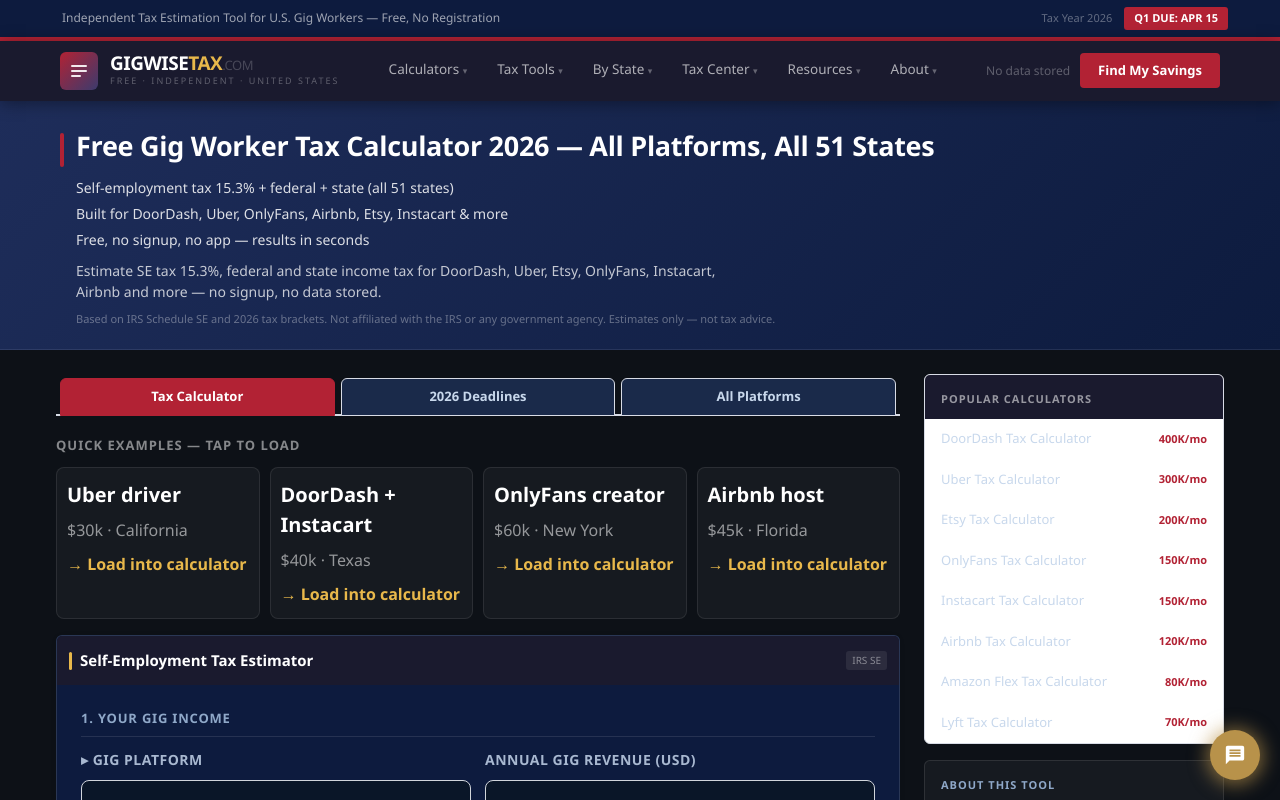
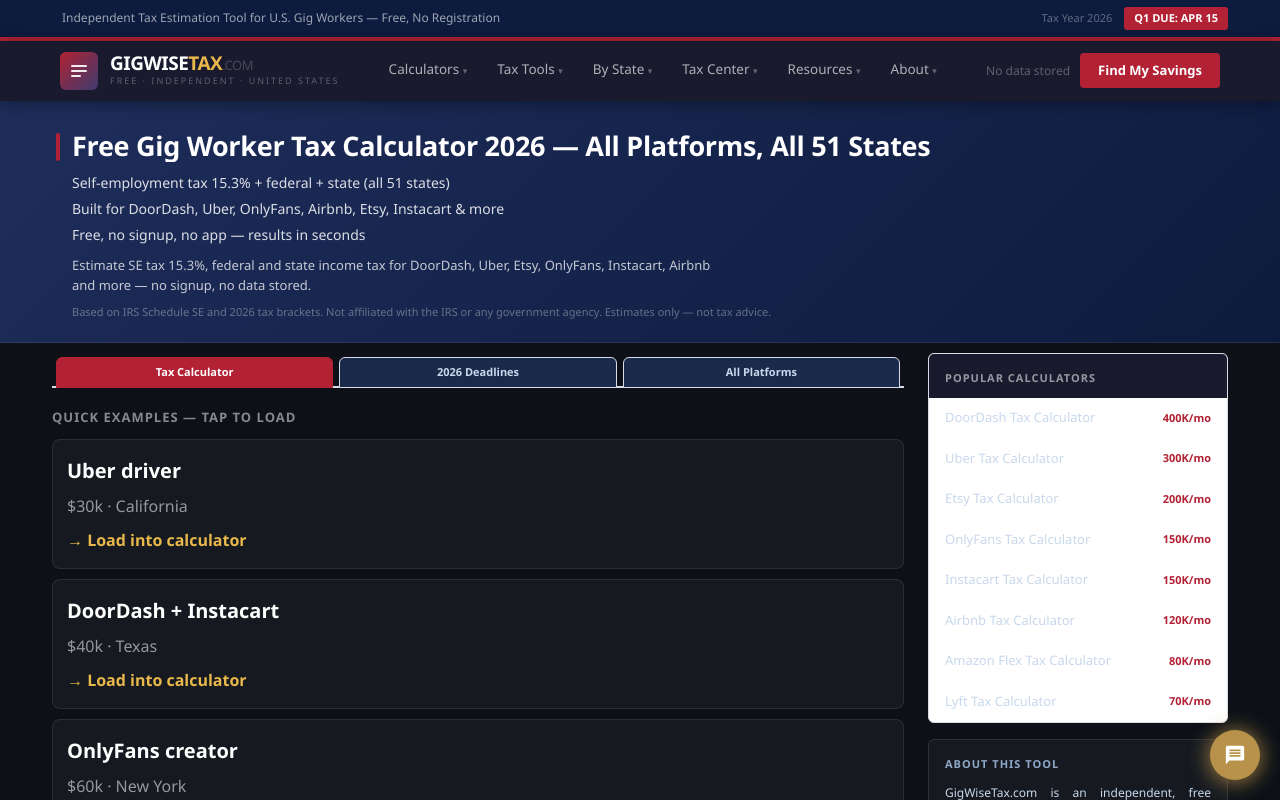
Before and after one commit to devqrcraft-ui/gigwisetax, a Next.js app: page / in a window 1280 px wide. Shown: the top 800 px of the page. Built offline with nearby package versions, Linux system fonts and the light colour scheme.

Commit message:
fix: CLS 0.371→~0.05 mobile-first isMobile, desktop CSS grid overrides

```diff
--- a/app/home-client.tsx
+++ b/app/home-client.tsx
@@ -46,7 +46,7 @@ const QUICK_EXAMPLES = [
 
 export default function HomeClient() {
   const [tab, setTab]         = useState<'calc'|'deadlines'|'platforms'>('calc')
-  const [isMobile, setIsMobile] = useState(false)
+  const [isMobile, setIsMobile] = useState(true)
   useEffect(() => {
     const check = () => setIsMobile(window.innerWidth < 900)
     check()
@@ -106,7 +106,7 @@ export default function HomeClient() {
   const label    = { display: 'block', fontSize: 14, fontWeight: 700, color: '#a8b8d0', textTransform: 'uppercase' as const, letterSpacing: '0.5px', marginBottom: 10 }
   const inp      = { width: '100%', border: '1px solid #d1d5db', borderRadius: 8, padding: '14px 16px', fontSize: 17, color: '#e8eef8', background: '#0a1628', boxSizing: 'border-box' as const }
   const btnDark  = { background: '#1a1a2e', color: '#fff', padding: '18px 0', borderRadius: 8, fontSize: 19, fontWeight: 800, cursor: 'pointer', textAlign: 'center' as const, width: '100%', letterSpacing: '0.3px', boxShadow: '0 4px 12px rgba(0,0,0,0.3)' }
-  const formGrid = { display: 'grid', gridTemplateColumns: isMobile ? '1fr' : '1fr 1fr', gap: isMobile ? 20 : 14, marginBottom: 20 }
+  const formGrid = { display: 'grid', gridTemplateColumns: '1fr', gap: 20, marginBottom: 20 }
   const btnRed   = (extra: any = {}) => ({ background: '#B22234', color: '#fff', padding: '13px 0', borderRadius: 6, fontSize: 15, fontWeight: 700, cursor: 'pointer', textAlign: 'center' as const, width: '100%', boxShadow: '0 3px 8px rgba(178,34,52,0.35)', ...extra })
 
   return (
@@ -114,10 +114,10 @@ export default function HomeClient() {
 
       {/* ━━ HERO STRIP ━━ */}
       <div style={{ background: 'linear-gradient(135deg,#1e2d5a,#0d1b3e)', borderBottom: '1px solid rgba(255,255,255,.07)', overflow: 'hidden' }}>
-        <div style={{ maxWidth: 1200, margin: '0 auto', padding: isMobile ? '14px 16px 10px' : '28px 20px 22px', overflow: 'hidden' }}>
+        <div style={{ maxWidth: 1200, margin: '0 auto', padding: 'clamp(14px,3vw,28px) 16px clamp(10px,2vw,22px)', overflow: 'hidden' }}>
           <div style={{ display: 'flex', gap: 12, alignItems: 'flex-start', marginBottom: 10, overflow: 'hidden', minWidth: 0 }}>
-            <div style={{ width: 4, minWidth: 4, height: isMobile ? 28 : 34, background: '#B22234', borderRadius: 2, flexShrink: 0, marginTop: 4 }} />
-            <h1 style={{ fontSize: isMobile ? 21 : 27, fontWeight: 900, color: '#fff', lineHeight: 1.25, letterSpacing: '-0.3px', margin: 0, wordBreak: 'break-word' as const, overflowWrap: 'break-word' as const, maxWidth: '100%' }}>
+            <div style={{ width: 4, minWidth: 4, height: 28, background: '#B22234', borderRadius: 2, flexShrink: 0, marginTop: 4 }} />
+            <h1 style={{ fontSize: 'clamp(21px,4vw,27px)', fontWeight: 900, color: '#fff', lineHeight: 1.25, letterSpacing: '-0.3px', margin: 0, wordBreak: 'break-word' as const, overflowWrap: 'break-word' as const, maxWidth: '100%' }}>
               Free Gig Worker Tax Calculator 2026 — All Platforms, All 51 States
             </h1>
           </div>
@@ -128,11 +128,11 @@ export default function HomeClient() {
               ' Built for DoorDash, Uber, OnlyFans, Airbnb, Etsy, Instacart & more',
               ' Free, no signup, no app — results in seconds',
             ].map(b => (
-              <span key={b} style={{ fontSize: isMobile ? 14 : 14, color: 'rgba(255,255,255,.85)', fontWeight: 500, display: 'block', wordBreak: 'break-word' as const, overflowWrap: 'break-word' as const, maxWidth: '100%' }}>{b}</span>
+              <span key={b} style={{ fontSize: 14, color: 'rgba(255,255,255,.85)', fontWeight: 500, display: 'block', wordBreak: 'break-word' as const, overflowWrap: 'break-word' as const, maxWidth: '100%' }}>{b}</span>
             ))}
           </div>
           {/* sub-H1 tagline */}
-          <p style={{ paddingLeft: 16, fontSize: isMobile ? 13 : 14, color: 'rgba(255,255,255,.75)', fontWeight: 400, marginBottom: 8, lineHeight: 1.55, maxWidth: 680 }}>
+          <p style={{ paddingLeft: 16, fontSize: 13, color: 'rgba(255,255,255,.75)', fontWeight: 400, marginBottom: 8, lineHeight: 1.55, maxWidth: 680 }}>
             Estimate SE tax 15.3%, federal and state income tax for DoorDash, Uber, Etsy, OnlyFans, Instacart, Airbnb and more — no signup, no data stored.
           </p>
           {/* gov-style disclaimer */}
@@ -155,7 +155,7 @@ export default function HomeClient() {
       )}
 
       {/* ━━ MAIN GRID ━━ */}
-      <div className="main-grid-outer" style={{ maxWidth: 1200, margin: '0 auto', padding: isMobile ? '10px 12px 32px' : '24px 16px 48px', display: 'grid', gridTemplateColumns: '1fr', gap: 24 }}>
+      <div className="main-grid-outer" style={{ maxWidth: 1200, margin: '0 auto', padding: '10px 12px 32px', display: 'grid', gridTemplateColumns: '1fr', gap: 24 }}>
 
         {/* ── LEFT ── */}
         <div>
@@ -168,7 +168,7 @@ export default function HomeClient() {
               { id: 'platforms', label: 'All Platforms'   },
             ] as const).map(t => (
               <div key={t.id} onClick={() => setTab(t.id)} style={{
-                padding: isMobile ? '6px 6px' : '8px 12px', fontSize: isMobile ? 11 : 13, fontWeight: 600, cursor: 'pointer', borderRadius: '6px 6px 0 0',
+                padding: '6px 6px', fontSize: 11, fontWeight: 600, cursor: 'pointer', borderRadius: '6px 6px 0 0',
                 color: tab === t.id ? '#fff' : '#c8d8ec', background: tab === t.id ? '#B22234' : '#1a2a4a',
                 borderBottom: tab === t.id ? '2px solid #B22234' : '2px solid transparent', border: tab === t.id ? '1px solid #B22234' : '1px solid #d8dce6',
                 marginBottom: -2, transition: 'all .15s', whiteSpace: 'normal', flex: 1, textAlign: 'center' as const, wordBreak: 'break-word',
@@ -186,12 +186,12 @@ export default function HomeClient() {
                 <div style={{ fontSize: 13, fontWeight: 800, color: 'rgba(255,255,255,.5)', textTransform: 'uppercase' as const, letterSpacing: '1px', marginBottom: 12 }}>
                    Quick Examples — tap to load
                 </div>
-                <div style={{ display: 'grid', gridTemplateColumns: isMobile ? '1fr' : 'repeat(4,1fr)', gap: 10 }}>
+                <div style={{ display: 'grid', gridTemplateColumns: '1fr', gap: 10 }}>
                   {QUICK_EXAMPLES.map(ex => (
                     <div
                       key={ex.label}
                       onClick={() => loadExample(ex)}
-                      style={{ background: 'rgba(255,255,255,.04)', border: '1px solid rgba(255,255,255,.09)', borderRadius: 8, padding: isMobile ? '16px 14px' : '12px 10px', cursor: 'pointer', transition: 'all .15s' }}
+                      style={{ background: 'rgba(255,255,255,.04)', border: '1px solid rgba(255,255,255,.09)', borderRadius: 8, padding: '16px 14px', cursor: 'pointer', transition: 'all .15s' }}
                       onMouseEnter={e => { (e.currentTarget as HTMLElement).style.borderColor = 'rgba(232,184,75,.5)'; (e.currentTarget as HTMLElement).style.background = 'rgba(232,184,75,.07)' }}
                       onMouseLeave={e => { (e.currentTarget as HTMLElement).style.borderColor = 'rgba(255,255,255,.09)'; (e.currentTarget as HTMLElement).style.background = 'rgba(255,255,255,.04)' }}
                     >
@@ -208,7 +208,7 @@ export default function HomeClient() {
                 <div style={cardHd}>
                   <div style={accent}/>
                   <span style={{ color: '#fff', fontWeight: 700, fontSize: 15 }}> Self-Employment Tax Estimator</span>
-                  {!isMobile && <span style={{ marginLeft: 'auto', background: 'rgba(255,255,255,.08)', color: 'rgba(255,255,255,.45)', fontSize: 10, padding: '2px 6px', borderRadius: 3, whiteSpace: 'nowrap' as const, flexShrink: 0 }}>IRS SE</span>}
+                  <span style={{ marginLeft: 'auto', background: 'rgba(255,255,255,.08)', color: 'rgba(255,255,255,.45)', fontSize: 10, padding: '2px 6px', borderRadius: 3, whiteSpace: 'nowrap' as const, flexShrink: 0 }}>IRS SE</span>
                 </div>
                 <div style={{ padding: 24 }}>
 
@@ -295,7 +295,7 @@ export default function HomeClient() {
                   </div>
 
                   {/* 4 boxes */}
-                  <div style={{ overflowX: 'auto' as const }}><div style={{ display: 'grid', gridTemplateColumns: isMobile ? '1fr 1fr' : 'repeat(4,1fr)', borderBottom: '1px solid #e2e5e9', minWidth: 0 }} className="results-row">
+                  <div style={{ overflowX: 'auto' as const }}><div style={{ display: 'grid', gridTemplateColumns: '1fr 1fr', borderBottom: '1px solid rgba(255,255,255,0.1)', minWidth: 0 }} className="results-row">
                     {[
                       { label: 'SE Tax (15.3%)',    val: fmt(result.seTax),    sub: 'Schedule SE' },
                       { label: 'Federal Tax',       val: fmt(result.federal),  sub: 'Estimated'   },
@@ -317,7 +317,7 @@ export default function HomeClient() {
                       <div style={{ ...btnRed(), width: 'auto', padding: '7px 14px', fontSize: 12 }}>+ Add All to Google Calendar</div>
                     </div>
 
-                    <div style={{ overflowX: 'auto' as const }}><div style={{ display: 'grid', gridTemplateColumns: isMobile ? '1fr 1fr' : 'repeat(4,1fr)', gap: 10, minWidth: 0 }} className="q-grid">
+                    <div style={{ overflowX: 'auto' as const }}><div style={{ display: 'grid', gridTemplateColumns: '1fr 1fr', gap: 10, minWidth: 0 }} className="q-grid">
                       {DEADLINES.map((d, i) => (
                         <div key={d.q} style={{ border: i === 0 ? '2px solid #B22234' : '1px solid #e2e5e9', borderRadius: 6, padding: 14, background: i === 0 ? '#fff5f5' : '#fff', position: 'relative' as const }}>
                           {i === 0 && <div style={{ position: 'absolute', top: -10, left: 8, background: '#B22234', color: '#fff', fontSize: 9, padding: '2px 6px', borderRadius: 3, fontWeight: 800 }}> NEXT</div>}
@@ -347,7 +347,7 @@ export default function HomeClient() {
                   <div style={{ width: 3, height: 18, background: '#e8b84b', borderRadius: 2, flexShrink: 0 }}/>
                   <span style={{ color: '#fff', fontWeight: 700, fontSize: 15 }}>How This Calculator Works</span>
                 </div>
-                <div style={{ padding: '16px 20px', display: 'grid', gridTemplateColumns: isMobile ? '1fr' : '1fr 1fr 1fr', gap: 14 }} className="form-grid">
+                <div style={{ padding: '16px 20px', display: 'grid', gridTemplateColumns: '1fr', gap: 14 }} className="form-grid">
                   {[
                     { label: 'Self-employment tax', detail: '92.35% of net earnings × 15.3% (12.4% Social Security + 2.9% Medicare). You deduct 50% of SE tax from taxable income.' },
                     { label: 'Federal income tax', detail: '2026 IRS tax brackets with standard deduction ($15,000 single / $30,000 married). Rates from 10% to 37%.' },
@@ -680,6 +680,12 @@ export default function HomeClient() {
       </div>
 
       <style>{`
+        @media(min-width:961px){
+          .form-grid{grid-template-columns:1fr 1fr!important;}
+          .results-row{grid-template-columns:repeat(4,1fr)!important;}
+          .q-grid{grid-template-columns:repeat(4,1fr)!important;}
+          .p-grid{grid-template-columns:repeat(4,1fr)!important;}
+        }
         @media(max-width:960px){.main-grid{grid-template-columns:1fr!important;}
           .main-grid{grid-template-columns:1fr!important}
           .form-grid{grid-template-columns:1fr!important}
```
